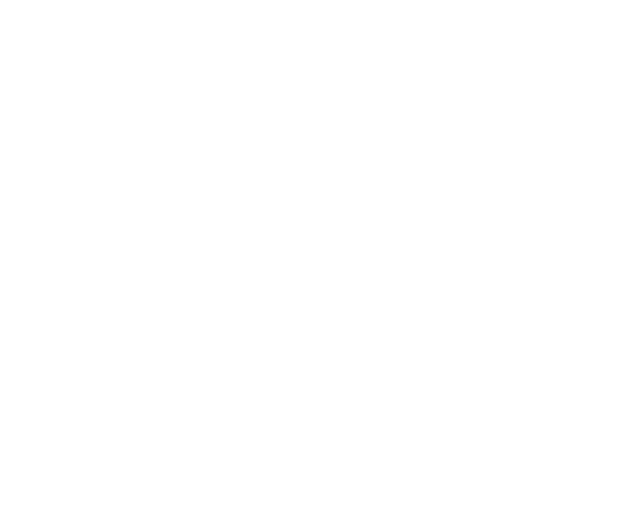
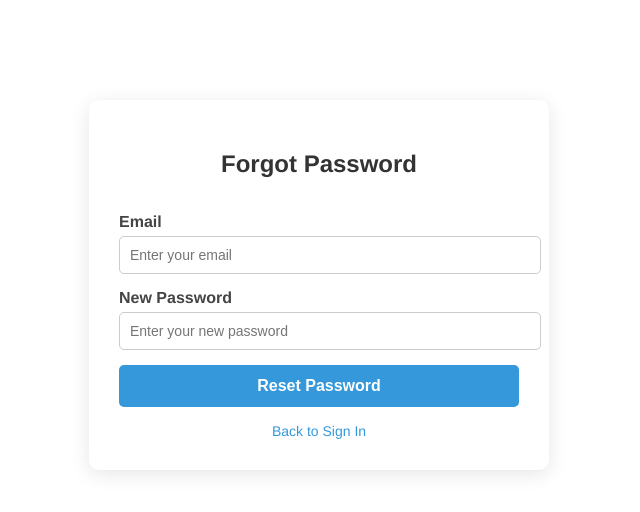
Before and after one commit to fidaakhon/fyp_frontend, a Vue app: page /forgot-password in a window 1280 px wide. Before the commit this address had no page. Shown: the top 512 px of the page, without its empty margins (321-961 px from the left). Built offline with nearby package versions, Linux system fonts and the light colour scheme.

Commit message:
forget password

```diff
--- /dev/null
+++ b/src/pages/forgetpassword/ForgetPasswor.vue
@@ -0,0 +1,146 @@
+<template>
+    <div class="forgot-password-container">
+        <h2 class="forgot-password-title">Forgot Password</h2>
+        <form @submit.prevent="handleForgotPassword" class="forgot-password-form">
+            <!-- Email Field -->
+            <div class="form-group">
+                <label for="email">Email</label>
+                <input type="email" id="email" v-model="email" placeholder="Enter your email" required />
+                <label>New Password</label>
+                <input type="password" id="password" v-model="password" placeholder="Enter your new password"
+                    required />
+            </div>
+
+            <!-- Submit Button -->
+            <button type="submit" class="forgot-password-btn">Reset Password</button>
+
+            <!-- Additional Links -->
+            <div class="forgot-password-links">
+                <a href="/signin">Back to Sign In</a>
+            </div>
+        </form>
+    </div>
+</template>
+
+<script setup>
+import router from '@/router/router';
+import { ref } from 'vue';
+import { toast } from 'vue3-toastify';
+import 'vue3-toastify/dist/index.css';
+
+// Reactive email data
+const email = ref('');
+const password = ref('');
+
+// Forgot password handler
+const handleForgotPassword = async () => {
+    try {
+        const response = await fetch('http://localhost:8000/api/v1/users/change-password', {
+            method: 'POST',
+            headers: {
+                'Content-Type': 'application/json',
+            },
+            body: JSON.stringify({ email: email.value, newPassword: password.value }),
+            credentials: 'include',
+        });
+
+        const data = await response.json();
+
+        if (response.ok && data.success) {
+            // Show success message
+            toast.success('Password changed successfully');
+            router.push('/signin');
+        } else {
+            // Show error message if the request fails
+            toast.error(data.message || 'Failed to send reset email. Please try again.');
+        }
+    } catch (error) {
+        // Handle network or server errors
+        toast.error('Failed to send reset email. Please try again.');
+    }
+};
+</script>
+
+<style scoped>
+/* Forgot Password Page Styling */
+.forgot-password-container {
+    width: 100%;
+    max-width: 400px;
+    margin: 100px auto;
+    background-color: #fff;
+    border-radius: 10px;
+    box-shadow: 0px 4px 20px rgba(0, 0, 0, 0.1);
+    padding: 30px;
+}
+
+.forgot-password-title {
+    text-align: center;
+    font-size: 24px;
+    margin-bottom: 20px;
+    color: #333;
+}
+
+.forgot-password-form {
+    display: flex;
+    flex-direction: column;
+}
+
+.form-group {
+    margin-bottom: 15px;
+}
+
+.form-group label {
+    display: block;
+    font-weight: 600;
+    margin-bottom: 5px;
+    margin-top: 15px;
+    color: #444;
+}
+
+.form-group input {
+    width: 100%;
+    padding: 10px;
+    border-radius: 5px;
+    border: 1px solid #ccc;
+    font-size: 14px;
+    transition: border-color 0.2s ease;
+}
+
+.form-group input:focus {
+    border-color: #3498db;
+    outline: none;
+}
+
+.forgot-password-btn {
+    width: 100%;
+    background-color: #3498db;
+    color: white;
+    padding: 12px;
+    font-size: 16px;
+    font-weight: bold;
+    border: none;
+    border-radius: 5px;
+    cursor: pointer;
+    transition: background-color 0.3s ease;
+}
+
+.forgot-password-btn:hover {
+    background-color: #2980b9;
+}
+
+.forgot-password-links {
+    margin-top: 15px;
+    text-align: center;
+}
+
+.forgot-password-links a {
+    color: #3498db;
+    font-size: 14px;
+    text-decoration: none;
+    transition: color 0.3s ease;
+}
+
+.forgot-password-links a:hover {
+    color: #2980b9;
+}
+</style>
--- a/src/pages/signin/SigninPage.vue
+++ b/src/pages/signin/SigninPage.vue
@@ -31,7 +31,7 @@
 
       <!-- Additional Links -->
       <div class="signin-links">
-        <a href="#">Forgot Password?</a>
+        <a href="/forgot-password">Forgot Password?</a>
         <a href="/signup">Create an Account</a>
       </div>
     </form>
@@ -82,8 +82,7 @@
     }
   } catch (error) {
     // Handle network or server errors
-    console.error('An error occurred during sign-in:', error);
-    toast.error('An error occurred. Please try again.');
+    toast.error('Sign in failed. Please check your credentials.');
   }
 };
 </script>
--- a/src/router/router.js
+++ b/src/router/router.js
@@ -5,6 +5,7 @@
 // import api from '../utils/axiosConfig';
 import SignupPage from "../pages/signup/SignupPage.vue";
 import SigninPage from "../pages/signin/SigninPage.vue";
+import ForgetPasswor from '@/pages/forgetpassword/ForgetPasswor.vue';
 // import axios from 'axios';
 
 const routes = [
@@ -12,6 +13,7 @@
     { path: '/signup', component: SignupPage },
     { path: '/signin', component: SigninPage },
     { path: '/mindMap/:id', component: MindMapFile, meta: { requiresAuth: true } },
+    { path: '/forgot-password', component: ForgetPasswor },
 ];
 
 const router = createRouter({
```
